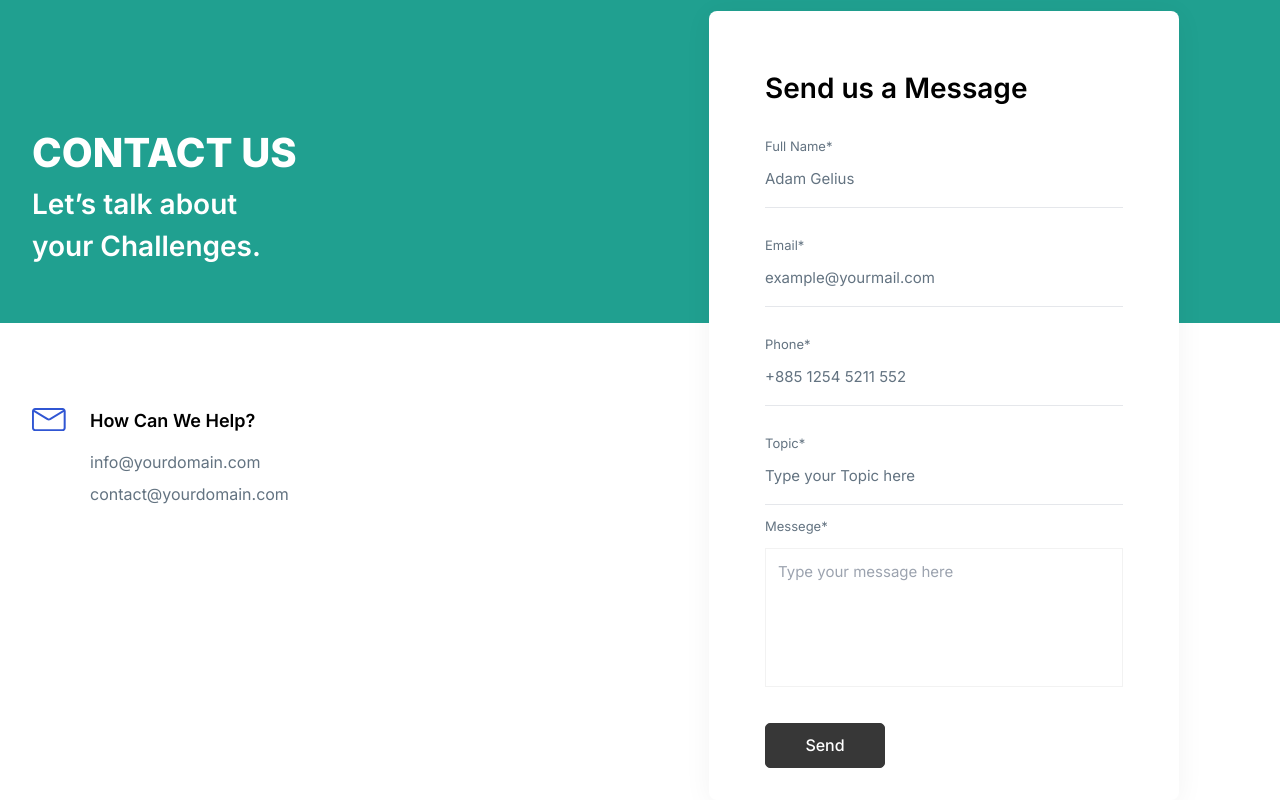
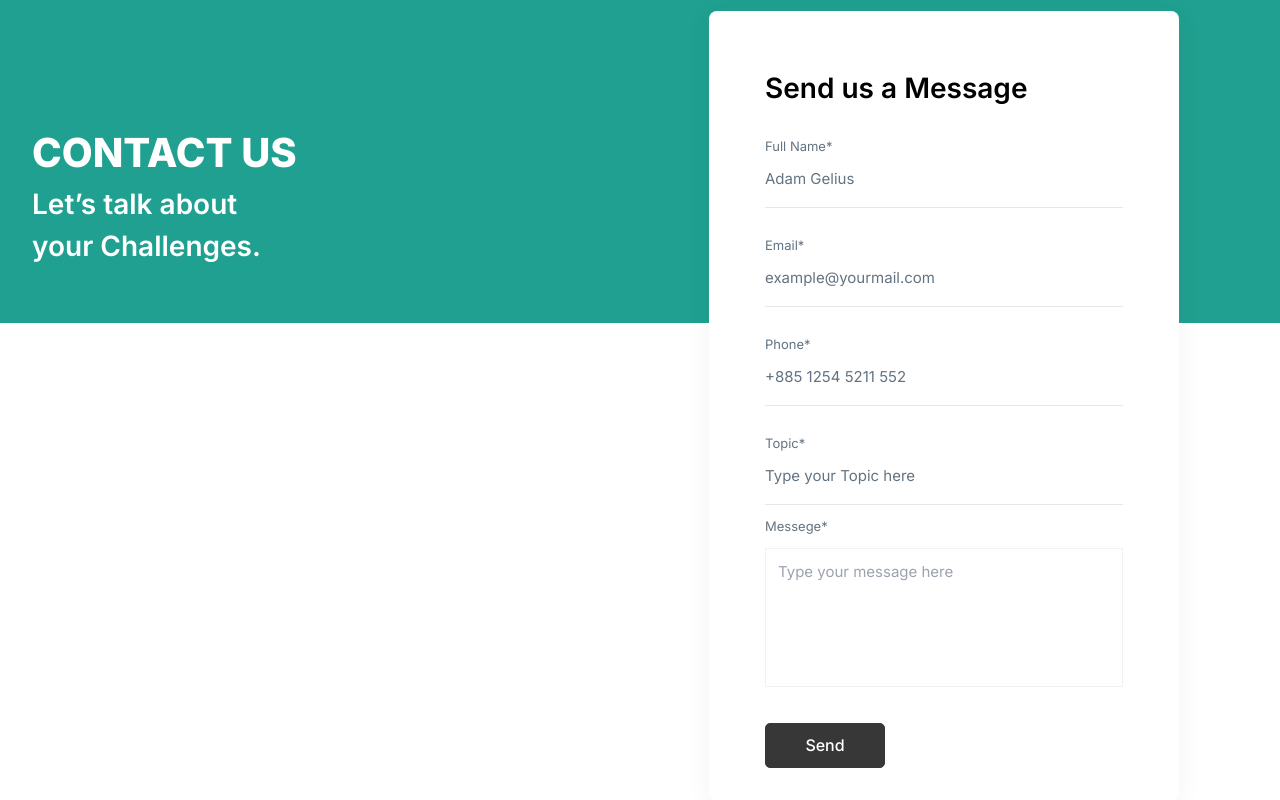
Before and after one commit to Neqtex/onwaybooking-lp, a plain HTML site: page index.html in a window 1280 px wide. Shown: the part 2227-3027 px from the top of the page. Drawn offline with nearby package versions, Linux system fonts and the light colour scheme.

Commit message:
updated'

```diff
--- a/index.html
+++ b/index.html
@@ -178,13 +178,13 @@
             </div>
             <div class="flex lg:mt-[140px] md:mt-[160px] mt-10 sm:mt-16">
               <div>
-                <svg
-                  width="34"
-                  height="25"
-                  viewBox="0 0 34 25"
-                  fill="none"
-                  xmlns="http://www.w3.org/2000/svg"
-                >
+<!--                <svg-->
+<!--                  width="34"-->
+<!--                  height="25"-->
+<!--                  viewBox="0 0 34 25"-->
+<!--                  fill="none"-->
+<!--                  xmlns="http://www.w3.org/2000/svg"-->
+<!--                >-->
                   <path
                     d="M30.5156 0.960938H3.17188C1.42188 0.960938 0 2.38281 0 4.13281V20.9219C0 22.6719 1.42188 24.0937 3.17188 24.0937H30.5156C32.2656 24.0937 33.6875 22.6719 33.6875 20.9219V4.13281C33.6875 2.38281 32.2656 0.960938 30.5156 0.960938ZM30.5156 2.875C30.7891 2.875 31.0078 2.92969 31.2266 3.09375L17.6094 11.3516C17.1172 11.625 16.5703 11.625 16.0781 11.3516L2.46094 3.09375C2.67969 2.98438 2.89844 2.875 3.17188 2.875H30.5156ZM30.5156 22.125H3.17188C2.51563 22.125 1.91406 21.5781 1.91406 20.8672V5.00781L15.0391 12.9922C15.5859 13.3203 16.1875 13.4844 16.7891 13.4844C17.3906 13.4844 17.9922 13.3203 18.5391 12.9922L31.6641 5.00781V20.8672C31.7734 21.5781 31.1719 22.125 30.5156 22.125Z"
                     fill="#3056D3"
@@ -192,24 +192,24 @@
                 </svg>
               </div>
               <div class="ml-4 md:ml-6">
-                <p
-                  class="md:text-[18px] text-[16px] font-semibold md:text-black text-white mb-4"
-                >
-                  How Can We Help?
-                </p>
-                <div class="flex flex-col">
-                  <a
-                    href="mailto:info@yourdomain.com"
-                    class="text-[16px] md:text-secondary text-white"
-                  >
-                    info@yourdomain.com</a
-                  ><a
-                    href="mailto:contact@yourdomain.com"
-                    class="text-[16px] mt-2 md:text-secondary text-white"
-                  >
-                    contact@yourdomain.com</a
-                  >
-                </div>
+<!--                <p-->
+<!--                  class="md:text-[18px] text-[16px] font-semibold md:text-black text-white mb-4"-->
+<!--                >-->
+<!--                  How Can We Help?-->
+<!--                </p>-->
+<!--                <div class="flex flex-col">-->
+<!--                  <a-->
+<!--                    href="mailto:info@yourdomain.com"-->
+<!--                    class="text-[16px] md:text-secondary text-white"-->
+<!--                  >-->
+<!--                    info@yourdomain.com</a-->
+<!--                  ><a-->
+<!--                    href="mailto:contact@yourdomain.com"-->
+<!--                    class="text-[16px] mt-2 md:text-secondary text-white"-->
+<!--                  >-->
+<!--                    contact@yourdomain.com</a-->
+<!--                  >-->
+<!--                </div>-->
               </div>
             </div>
           </div>
```
